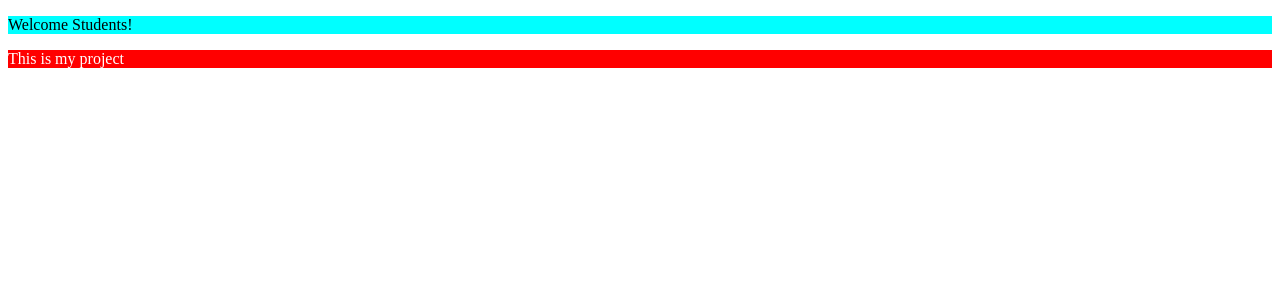
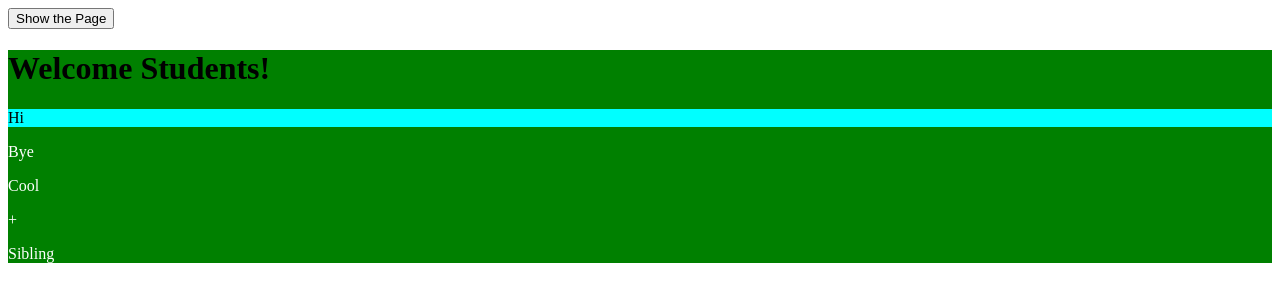
Before and after one commit to Poncianog/Portfolio3GiovanniP, a plain HTML site: page index.html in a window 1280 px wide. Drawn offline with nearby package versions, Linux system fonts and the light colour scheme.

Commit message:
pushing5

```diff
--- a/index.html
+++ b/index.html
@@ -14,13 +14,16 @@ and open the template in the editor.
         <script src="https://ajax.googleapis.com/ajax/libs/jqueryui/1.11.2/jquery-ui.min.js"></script>
     </head>
     <body>
+        <button id="show">Show the Page</button>
         <div class="gio">
-            <p>Welcome Students!</p>
+            <h1>Welcome Students!</h1>
+            <p id="replaceWText">Hi</p>
+            <p id="removePara">Bye</p>
+            <p id="randPara">Cool</p>
+            <p>+</p>
+            <p id="hide">Sibling</p>
+        </div>
 
-        </div>
-        <div class="phs">
-            <p>This is my project</p>
-        </div>
         <script type="text/javascript" src="script.js"></script>
     </body>
 </html>
--- a/script.js
+++ b/script.js
@@ -7,13 +7,9 @@
 $('document').ready(function(){
     $(".gio").css("background-color", "green");
 
-    $("p").css("color", "black");
+    $("p").css("color", "white");
 
-    $(".phs").css("background-color", "red");
-
-    $("p").css("color", "black");
-
-    $('div:last p:nth-child(3)').css('background-color', 'red');
+    $('div:last p:nth-child(3)').css('background-color', 'green');
 
     $('p:last').css('color', 'white');
 
@@ -40,7 +36,7 @@ function addAPara(){
     $('#randPara p:last').remove();
 }
 
-function addAPara(){
+function removeAPara(){
     $('#randPara').append('<p>ADDED</p>');
 }
 
@@ -52,6 +48,6 @@ function mouseOverMe(){
     $("h1").html("Computer Class");
 }
 
-function mouseOutMen(){
+function mouseOutMe(){
     $('h1').html('Gio is awesome');
 }
```
